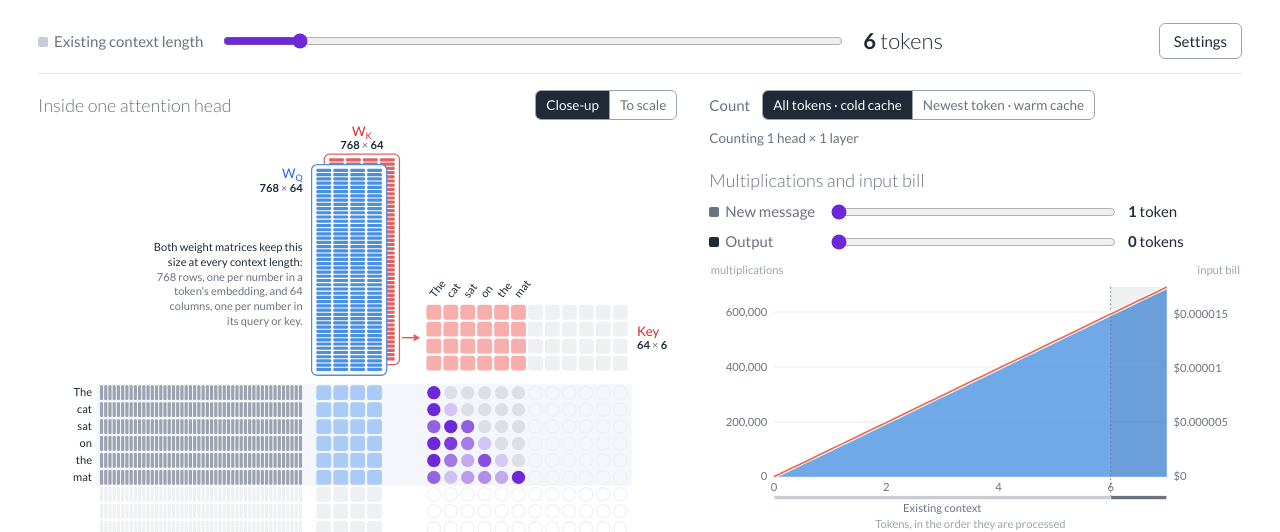
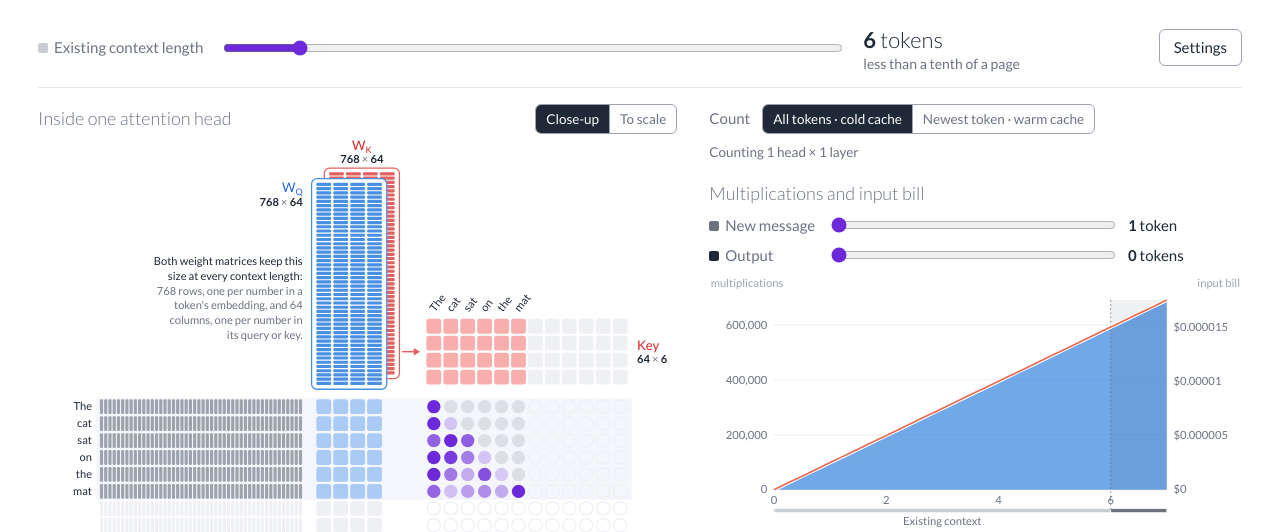
Before and after one commit to CFrei/ai-cost, a plain HTML site: page index.html in a window 1280 px wide. Shown: the part 197-729 px from the top of the page. Drawn offline with Linux system fonts and the light colour scheme.

Commit message:
Show the context length in pages of text on page 2
Co-Authored-By: Claude Fable 5.2 <noreply@anthropic.com>

```diff
--- a/index.html
+++ b/index.html
@@ -149,6 +149,7 @@ h1 {
 }
 .n-out { font-size: 22px; font-weight: 300; font-variant-numeric: tabular-nums; min-width: 9.6em; }
 .n-out b { font-weight: 700; }
+.n-out .pages { display: block; font-size: 14px; font-weight: 400; color: var(--ink-2); line-height: 1.2; }
 .buttons { display: flex; flex-wrap: wrap; gap: 8px; margin-left: auto; }
 button {
   font: inherit;
@@ -384,7 +385,7 @@ tr:last-child td { border-bottom: 0; }
   <section class="controls" aria-label="Controls">
     <label for="ctx-length"><span class="swatch sw-part ctx"></span>Existing context length</label>
     <input type="range" id="ctx-length" min="0" max="44" step="1" value="5">
-    <output class="n-out" id="ctx-out" for="ctx-length"><b>6</b> tokens</output>
+    <output class="n-out" id="ctx-out" for="ctx-length"><b>6</b> tokens<span class="pages">less than a tenth of a page</span></output>
     <details class="settings" id="settings">
       <summary>Settings</summary>
       <div class="settings-panel">
@@ -716,6 +717,15 @@ tr:last-child td { border-bottom: 0; }
     return "$" + ((t.split(".")[1] || "").length < 2 ? parseFloat(t).toFixed(2) : t);
   }
   var warmMult = function (n) { return multW(n, "warm") + multS(n, "warm"); };
+
+  /* How much text n tokens are: a page of about 500 words is PAGE tokens (the same figure as in scenarios.js). */
+  var PAGE = 650;
+  function pagesOf(n) {
+    var p = n / PAGE;
+    if (p < 0.095) return "less than a tenth of a page";
+    if (p < 9.95) { var t = p.toFixed(1); return "about " + t + (t === "1.0" ? " page" : " pages") + " of text"; }
+    return "about " + fmt.format(Math.round(p)) + " pages of text";
+  }
 
   /* ---------- the same multiplications on one gaming graphics card ---------- */
   /* An estimate of the best case, checked on 16 November 2026. An Nvidia GeForce RTX 5090 is rated
@@ -1064,7 +1074,8 @@ tr:last-child td { border-bottom: 0; }
     $("mode-warm").setAttribute("aria-pressed", warmOn());
 
     slider.value = nearestStop(n);
-    $("ctx-out").innerHTML = "<b>" + fmt.format(n) + "</b> " + (n === 1 ? "token" : "tokens");
+    $("ctx-out").innerHTML = "<b>" + fmt.format(n) + "</b> " + (n === 1 ? "token" : "tokens") +
+      "<span class=\"pages\">" + pagesOf(n) + "</span>";
     $("mult-note").textContent = "Counting " + fmt.format(state.heads) + (state.heads === 1 ? " head × " : " heads × ") +
       fmt.format(state.layers) + (state.layers === 1 ? " layer" : " layers");
     $("leg-warm").style.display = both ? "" : "none";
```
Also changed, not shown: 1 other file.
